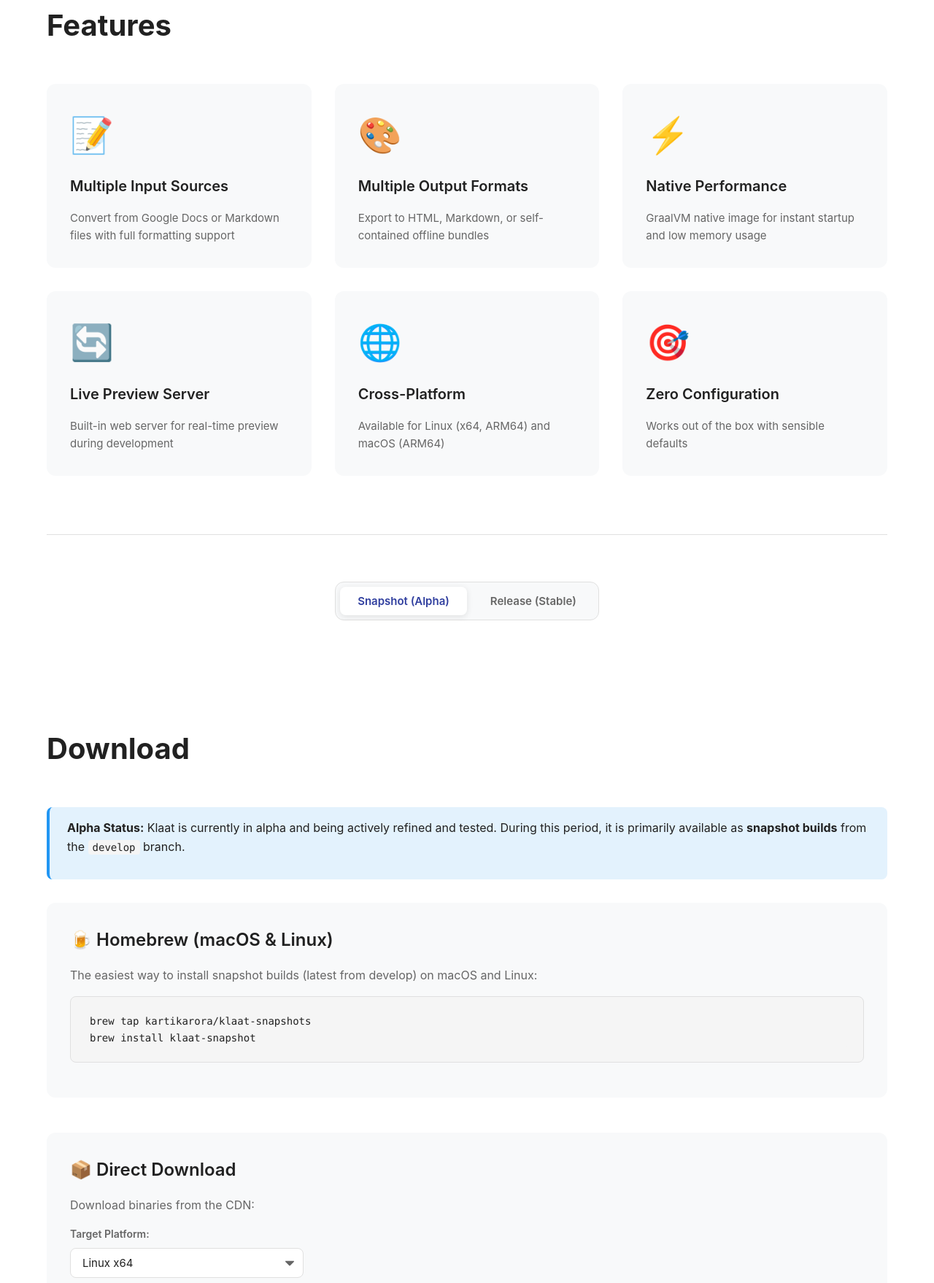
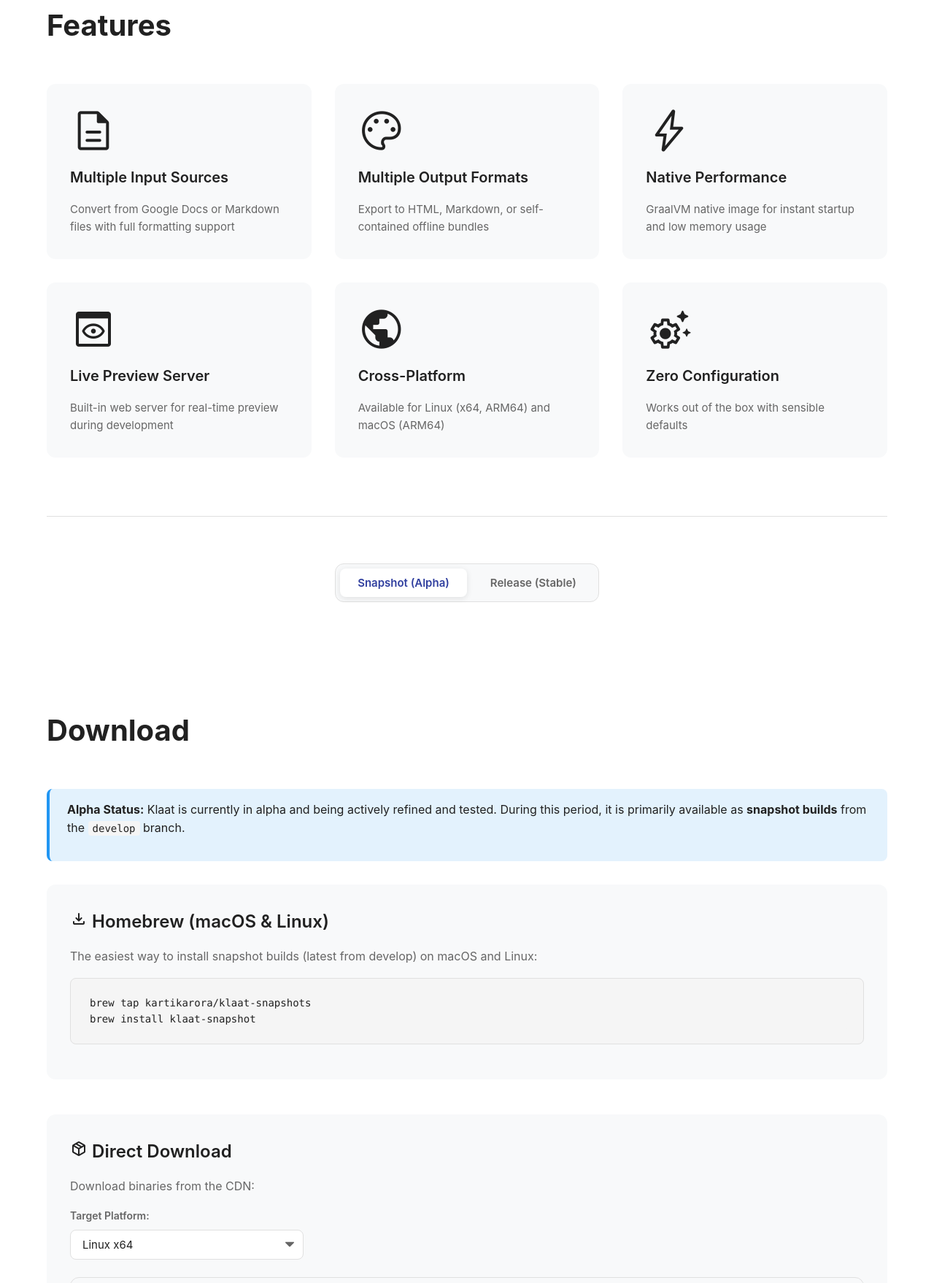
Before and after one commit to kartikarora/klaat, a plain HTML site: page docs/index.html in a window 1280 px wide. Shown: the part 707-2465 px from the top of the page at 73% size. Drawn offline with nearby package versions, Linux system fonts and the light colour scheme; no server answers.

Commit message:
some improvements

```diff
--- a/docs/index.html
+++ b/docs/index.html
@@ -30,6 +30,9 @@
     <link rel="apple-touch-icon" sizes="180x180" href="https://kartikarora.me/img/icon180.png">
     <link rel="apple-touch-icon" sizes="192x192" href="https://kartikarora.me/img/icon192.png">
 
+    <!-- Material Symbols -->
+    <link rel="stylesheet" href="https://fonts.googleapis.com/css2?family=Material+Symbols+Rounded:opsz,wght,FILL,GRAD@20..48,100..700,0..1,-50..200">
+
     <link rel="stylesheet" href="style.css">
 </head>
 <body>
@@ -48,8 +51,8 @@
                     <a href="#quickstart">Quick Start</a>
                     <a href="#docs">Documentation</a>
                     <button id="theme-toggle" class="theme-toggle" aria-label="Toggle light/dark mode">
-                        <span class="sun-icon">☀️</span>
-                        <span class="moon-icon">🌙</span>
+                        <span class="sun-icon material-symbols-rounded">light_mode</span>
+                        <span class="moon-icon material-symbols-rounded">dark_mode</span>
                     </button>
                 </div>
             </div>
@@ -73,32 +76,32 @@
             <h2>Features</h2>
             <div class="features">
                 <div class="feature">
-                    <div class="feature-icon">📝</div>
+                    <span class="feature-icon material-symbols-rounded">description</span>
                     <h3>Multiple Input Sources</h3>
                     <p>Convert from Google Docs or Markdown files with full formatting support</p>
                 </div>
                 <div class="feature">
-                    <div class="feature-icon">🎨</div>
+                    <span class="feature-icon material-symbols-rounded">palette</span>
                     <h3>Multiple Output Formats</h3>
                     <p>Export to HTML, Markdown, or self-contained offline bundles</p>
                 </div>
                 <div class="feature">
-                    <div class="feature-icon">⚡</div>
+                    <span class="feature-icon material-symbols-rounded">bolt</span>
                     <h3>Native Performance</h3>
                     <p>GraalVM native image for instant startup and low memory usage</p>
                 </div>
                 <div class="feature">
-                    <div class="feature-icon">🔄</div>
+                    <span class="feature-icon material-symbols-rounded">preview</span>
                     <h3>Live Preview Server</h3>
                     <p>Built-in web server for real-time preview during development</p>
                 </div>
                 <div class="feature">
-                    <div class="feature-icon">🌐</div>
+                    <span class="feature-icon material-symbols-rounded">public</span>
                     <h3>Cross-Platform</h3>
                     <p>Available for Linux (x64, ARM64) and macOS (ARM64)</p>
                 </div>
                 <div class="feature">
-                    <div class="feature-icon">🎯</div>
+                    <span class="feature-icon material-symbols-rounded">settings_suggest</span>
                     <h3>Zero Configuration</h3>
                     <p>Works out of the box with sensible defaults</p>
                 </div>
@@ -122,7 +125,7 @@
 
                 <div class="download-options">
                     <div class="download-option">
-                        <h3>🍺 Homebrew (macOS & Linux)</h3>
+                        <h3><span class="material-symbols-rounded">download</span> Homebrew (macOS & Linux)</h3>
                         <p>The easiest way to install snapshot builds (latest from develop) on macOS and Linux:</p>
                         <div class="code-block">
                             <code>brew tap kartikarora/klaat-snapshots
@@ -131,7 +134,7 @@ brew install klaat-snapshot</code>
                     </div>
 
                     <div class="download-option">
-                        <h3>📦 Direct Download</h3>
+                        <h3><span class="material-symbols-rounded">package_2</span> Direct Download</h3>
                         <p>Download binaries from the CDN:</p>
 
                         <div class="platform-selector-container">
@@ -168,7 +171,7 @@ sudo mv <span class="snapshot-binary-filename">klaat-snapshot-macos-arm64-COMMIT
 
                 <div class="download-options">
                     <div class="download-option">
-                        <h3>🍺 Homebrew (macOS & Linux)</h3>
+                        <h3><span class="material-symbols-rounded">download</span> Homebrew (macOS & Linux)</h3>
                         <p>Once stable, you'll be able to install via Homebrew Core:</p>
                         <div class="code-block">
                             <code>brew install klaat</code>
@@ -176,7 +179,7 @@ sudo mv <span class="snapshot-binary-filename">klaat-snapshot-macos-arm64-COMMIT
                     </div>
 
                     <div class="download-option">
-                        <h3>📦 Direct Download</h3>
+                        <h3><span class="material-symbols-rounded">package_2</span> Direct Download</h3>
                         <p>Stable binaries will be available for download here:</p>
 
                         <div class="platform-selector-container">
--- a/docs/script.js
+++ b/docs/script.js
@@ -144,13 +144,15 @@ const body = document.body;
 if (themeToggle) {
     // Check for saved theme preference
     const savedTheme = localStorage.getItem('theme') || 'light';
-    body.setAttribute('data-theme', savedTheme);
+    body.classList.remove('light-mode', 'dark-mode');
+    body.classList.add(savedTheme === 'dark' ? 'dark-mode' : 'light-mode');
 
     themeToggle.addEventListener('click', () => {
-        const currentTheme = body.getAttribute('data-theme');
-        const newTheme = currentTheme === 'light' ? 'dark' : 'light';
+        const isDark = body.classList.contains('dark-mode');
+        const newTheme = isDark ? 'light' : 'dark';
 
-        body.setAttribute('data-theme', newTheme);
+        body.classList.remove('light-mode', 'dark-mode');
+        body.classList.add(newTheme === 'dark' ? 'dark-mode' : 'light-mode');
         localStorage.setItem('theme', newTheme);
     });
 }
--- a/docs/style.css
+++ b/docs/style.css
@@ -505,8 +505,18 @@ body.dark-mode .section a:hover {
 }
 
 .feature-icon {
-    font-size: 48px;
+    font-size: 64px;
     margin-bottom: 16px;
+}
+
+@media (prefers-color-scheme: dark) {
+    body:not(.light-mode) .feature-icon {
+        color: var(--accent);
+    }
+}
+
+body.dark-mode .feature-icon {
+    color: var(--accent);
 }
 
 .feature h3 {
```
Also changed, not shown: .circleci/config.yml, .github/actions/build-native/action.yml, .github/actions/create-github-release/action.yml, .github/actions/create-github-snapshot-release/action.yml, .github/actions/submit-to-homebrew-core/action.yml, .github/actions/update-snapshot-tap/action.yml, README.md, 2 other files.
